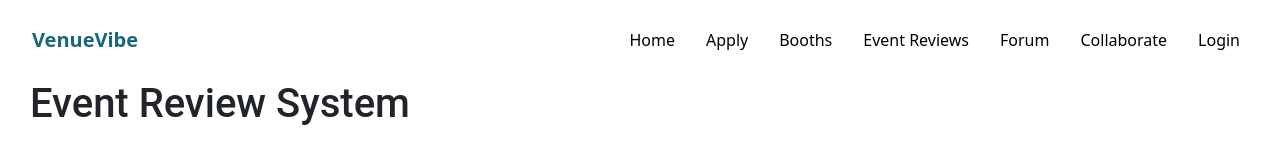
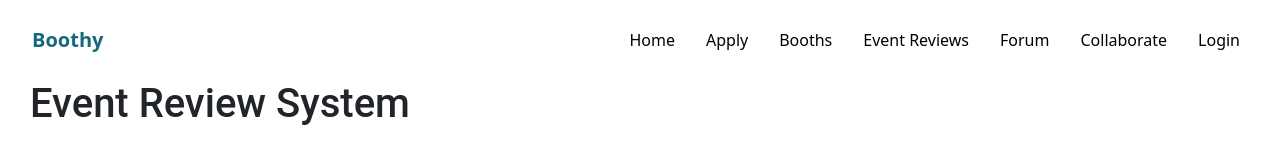
Before and after one commit to PeachyMangoz/VenueVibe, a Vue app in the folder VenueVibe/frontend/: page /eventreviews in a window 1280 px wide. Shown: the top 150 px of the page. Built offline with nearby package versions, Linux system fonts and the light colour scheme.

Commit message:
fix(nav): change project name to boothy

```diff
--- a/VenueVibe/frontend/public/index.html
+++ b/VenueVibe/frontend/public/index.html
@@ -3,7 +3,7 @@
   <head>
     <meta charset="UTF-8" />
     <meta name="viewport" content="width=device-width, initial-scale=1.0" />
-    <title>VenueVibe</title>
+    <title>Boothy</title>
 
   </head>
   <body>
--- a/VenueVibe/frontend/src/components/NavBar.vue
+++ b/VenueVibe/frontend/src/components/NavBar.vue
@@ -1,7 +1,7 @@
 <template>
   <nav class="navbar navbar-expand-lg navbar-light bg-white fixed-top">
     <div class="container-fluid">
-      <router-link class="navbar-brand" to="/">VenueVibe</router-link>
+      <router-link class="navbar-brand" to="/">Boothy</router-link>
       <button
         class="navbar-toggler"
         type="button"
```
